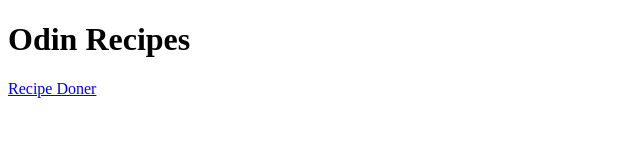
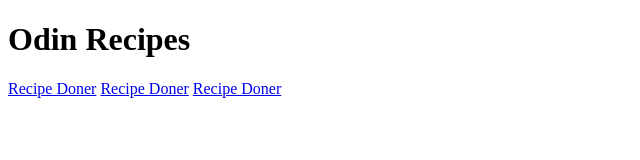
Before and after one commit to yagmurcengizxx/odin-recipes, a plain HTML site: page index.html in a window 1280 px wide. Shown: the whole page, without its empty margins (0-640 px from the left). Drawn offline with Linux system fonts and the light colour scheme.

Commit message:
added new recipes in index.html

```diff
--- a/index.html
+++ b/index.html
@@ -9,5 +9,7 @@
 
     <h1>Odin Recipes</h1>
     <a href="recipes/doner.html">Recipe Doner</a>
+    <a href="recipes/baklava.html">Recipe Doner</a>
+    <a href="recipes/sutlac.html">Recipe Doner</a>
 </body>
 </html>
```
